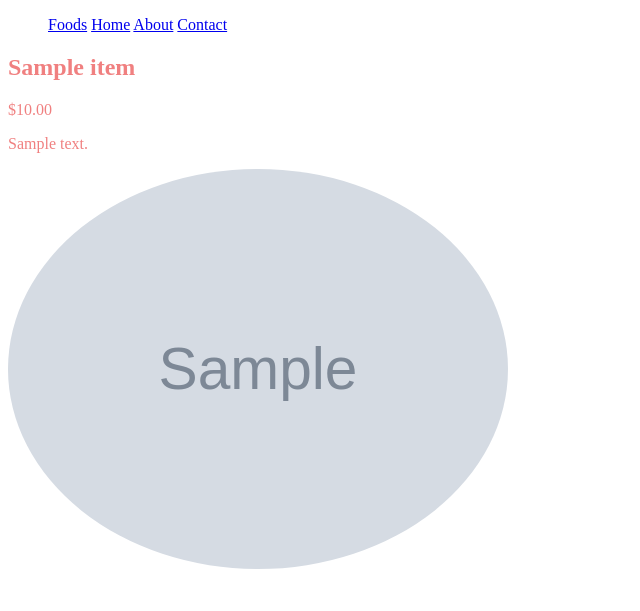
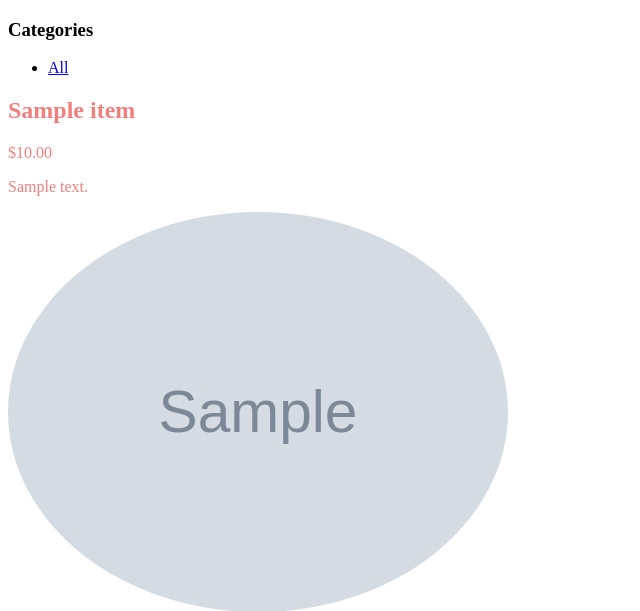
Before and after one commit to cjuanito797/groupProject, a Django app: page /chineeseRestaurant/foods/ in a window 1280 px wide. Shown: the top 611 px of the page, without its empty margins (0-640 px from the left). Run offline with Django 3.2, Linux system fonts and the light colour scheme; tables that the repository leaves empty hold one stand-in row (values such as "Sample post"); grey boxes marked "Sample" are stand-in pictures.

Commit message:
Update list.html

```diff
--- a/chinesseRestaurant/templates/items/list.html
+++ b/chinesseRestaurant/templates/items/list.html
@@ -4,7 +4,8 @@
 <head>
     <meta charset="utf-8">
 
-    <title>Our Foods</title>
+    <title>  {% if category %}{{ category.name }}{% else %}Products{% endif %}
+    </title>
     <link rel="stylesheet" type="text/css" href="../../static/css/main.css">
     <style>
         h2 {
@@ -17,20 +18,32 @@
 </head>
 
 <body>
-<ul class="nav navbar-nav">
-    <a href="{% url 'chinesseRestaurant:item_list' %}">Foods</a>
-    <a href="{% url 'chinesseRestaurant:home' %}">Home</a>
-    <a href="{% url 'chinesseRestaurant:home' %}">About</a>
-    <a href="{% url 'chinesseRestaurant:home' %}">Contact</a>
-</ul>
 
+<div id="sidebar">
+    <h3>Categories</h3>
+    <ul>
+        <li {% if not category %}class="selected"{% endif %}>
+            <a href="{% url "chinesseRestaurant:item_list" %}">All</a>
+        </li>
+        {% for c in categories %}
+            <li {% if category.slug == c.slug %}class="selected"{% endif %}>
+                <a href="{{ c.get_absolute_url }}">{{ c.name }}</a>
+            </li>
+        {% endfor %}
+    </ul>
+</div>
+
+{% for c in categories %}
+    <p>{{ c }}</p>
+{% endfor %}
 
 {% for food in foods %}
     <div class="foodDesc">
         <h2>{{ food.name }}</h2>
         <p>${{ food.price }}</p>
         <p>{{ food.description }}</p>
-        <img src="{% if food.image %}{{ food.image.url }}{% else %}{% static "images/logo1.jpg" %}{% endif %}" alt="panda" width="500" height="400">
+        <img src="{% if food.image %}{{ food.image.url }}{% else %}{% static "images/logo1.jpg" %}{% endif %}"
+             alt="panda" width="500" height="400">
 
     </div>
 {% endfor %}
```
